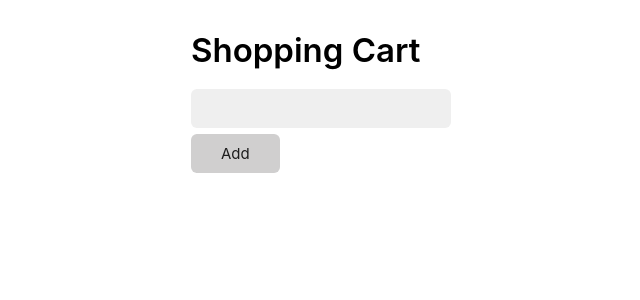
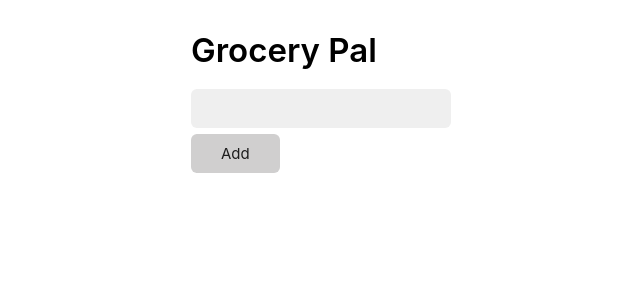
Before and after one commit to binary-idiot/grocerypal, a Vue app: page / in a window 1280 px wide. Shown: the top 300 px of the page, without its empty margins (59-699 px from the left). Built offline with nearby package versions, Linux system fonts and the light colour scheme.

Commit message:
Config: Change app name

```diff
--- a/index.html
+++ b/index.html
@@ -11,7 +11,7 @@
     <link rel="apple-touch-icon" href="/apple-touch-icon.png" sizes="180x180">
     <link rel="mask-icon" href="/mask-icon.svg" color="#2b5797">
     <link rel="stylesheet" href="https://cdn.jsdelivr.net/npm/water.css@2/out/water.css">
-    <title>Shopping Cart</title>
+    <title>Grocery Pal</title>
   </head>
   <body>
     <div id="app"></div>
--- a/package.json
+++ b/package.json
@@ -1,5 +1,5 @@
 {
-  "name": "shoppingcart",
+  "name": "grocerypal",
   "version": "0.0.0",
   "scripts": {
     "dev": "vite",
--- a/src/helpers/db.ts
+++ b/src/helpers/db.ts
@@ -1,7 +1,7 @@
 import type { Item } from '@/models/item.model'
 import { Dexie, type Table } from 'dexie';
 
-const DB_NAME: string = 'shoppingcart_db';
+const DB_NAME: string = 'grocerypal_db';
 
 export class Database extends Dexie {
 
--- a/src/views/Home.vue
+++ b/src/views/Home.vue
@@ -1,5 +1,5 @@
 <template>
-	<h1>Shopping Cart</h1>
+	<h1>Grocery Pal</h1>
 	<List/>
 
 </template>
--- a/vite.config.ts
+++ b/vite.config.ts
@@ -10,8 +10,8 @@ export default defineConfig({
     VitePWA({
       includeAssets: ['smask-icon.svg', 'favicon.ico', 'robots.txt', 'apple-touch-icon.png'],
       manifest: {
-        name: 'Shopping Cart',
-        short_name: 'Shopping Cart',
+        name: 'Grocery Pal',
+        short_name: 'Groceries',
         description: 'Manage your shopping with a sharable lists and a cart calculator',
         theme_color: '#2b5797',
         icons: [
```
Also changed, not shown: 2 other files (tests, documents, lock files or other folders).
